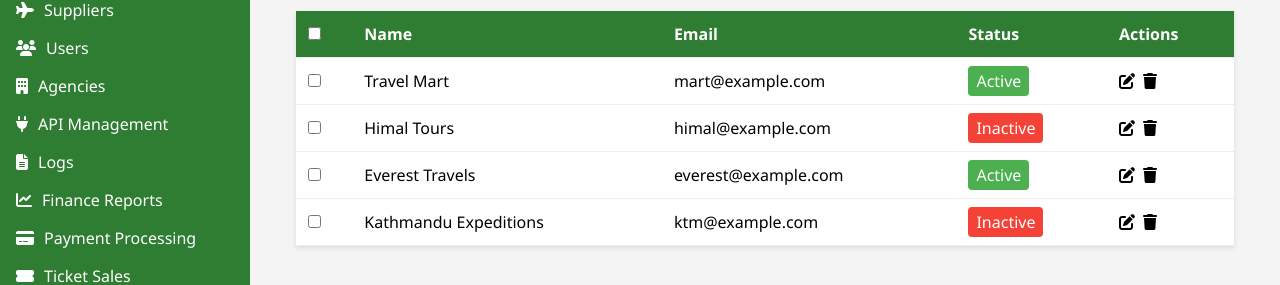
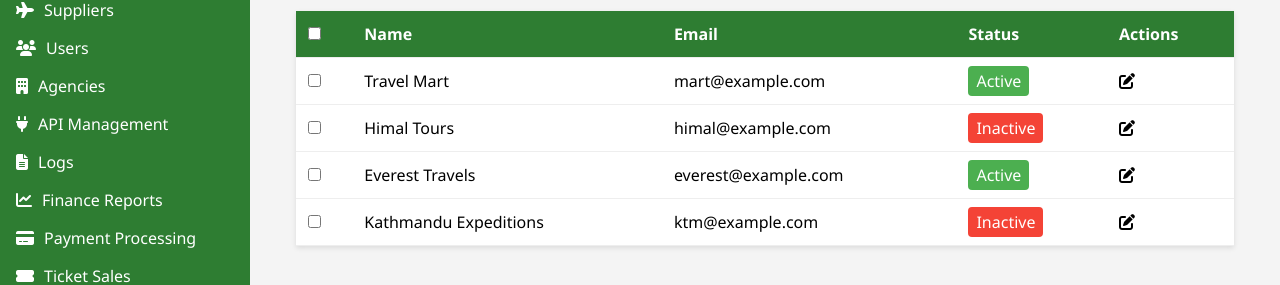
Before and after one commit to Devyeti-IT/IntegratedFrontend, a React (Vite) app: page /dashboard/suppliers in a window 1280 px wide. Shown: the part 217-502 px from the top of the page. Built offline with nearby package versions, Linux system fonts and the light colour scheme.

Commit message:
Updated Suppliers

```diff
--- a/src/components/SupplierTable.tsx
+++ b/src/components/SupplierTable.tsx
@@ -98,9 +98,6 @@ const SupplierTable: React.FC<SupplierTableProps> = ({
                   <button className="icon-button edit">
                     <i className="fas fa-edit" />
                   </button>
-                  <button className="icon-button delete">
-                    <i className="fas fa-trash" />
-                  </button>
                 </td>
               </tr>
             ))
```
